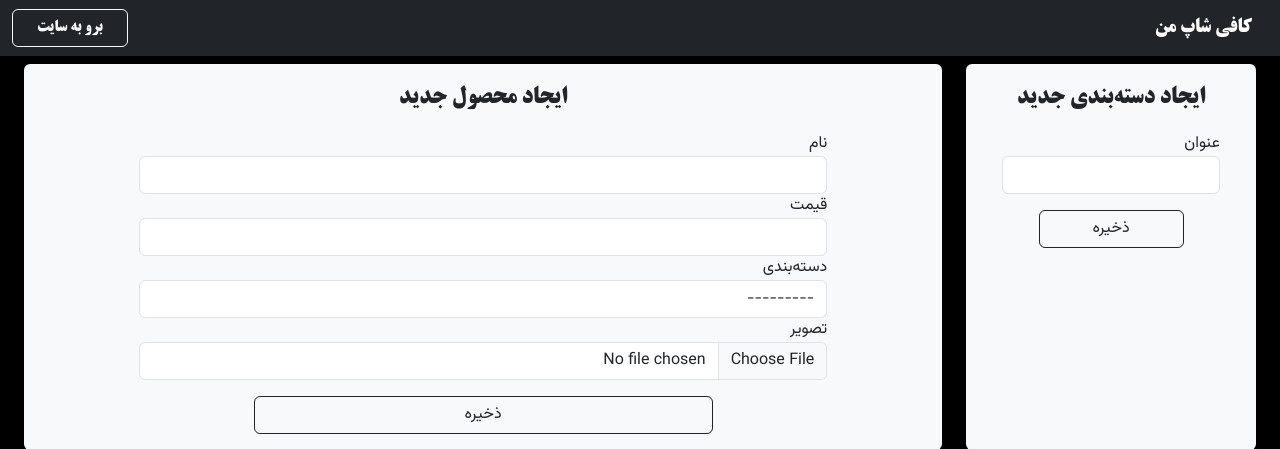
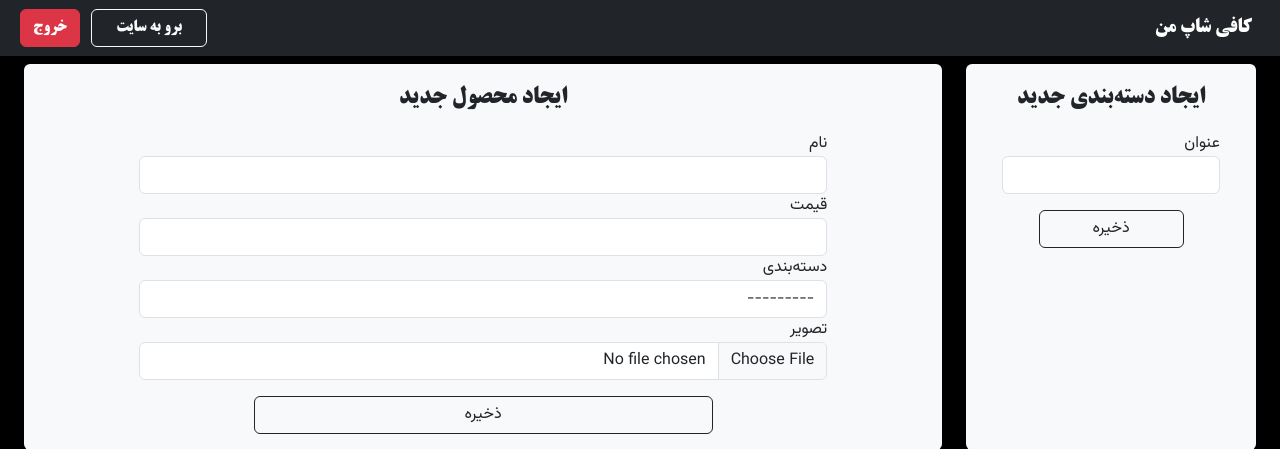
Before and after one commit to Behnaz81/CoffeShopMenu, a Django app: page /dashboard/ in a window 1280 px wide. Shown: the top 449 px of the page. Run offline with Django 5.2, Linux system fonts and the light colour scheme; the visitor is signed in with stand-in values (Sample User, id 1); data that the repository does not hold is empty.

Commit message:
logout was linked in the header

```diff
--- a/core/templates/core/partials/_header.html
+++ b/core/templates/core/partials/_header.html
@@ -8,6 +8,10 @@
         {% if user.is_authenticated and not index %}
             <div class="w-100 text-start">
                 <a href="{% url 'products:index' %}" type="button" class="btn btn-outline-light px-4">برو به سایت</a>
+                <form method="post" action="{% url 'core:logout' %}" class="d-inline mx-2">
+                    {% csrf_token %}
+                    <button type="submit" class="btn btn-danger">خروج</button>
+                  </form>
             </div>
         {% endif %}
 
```
